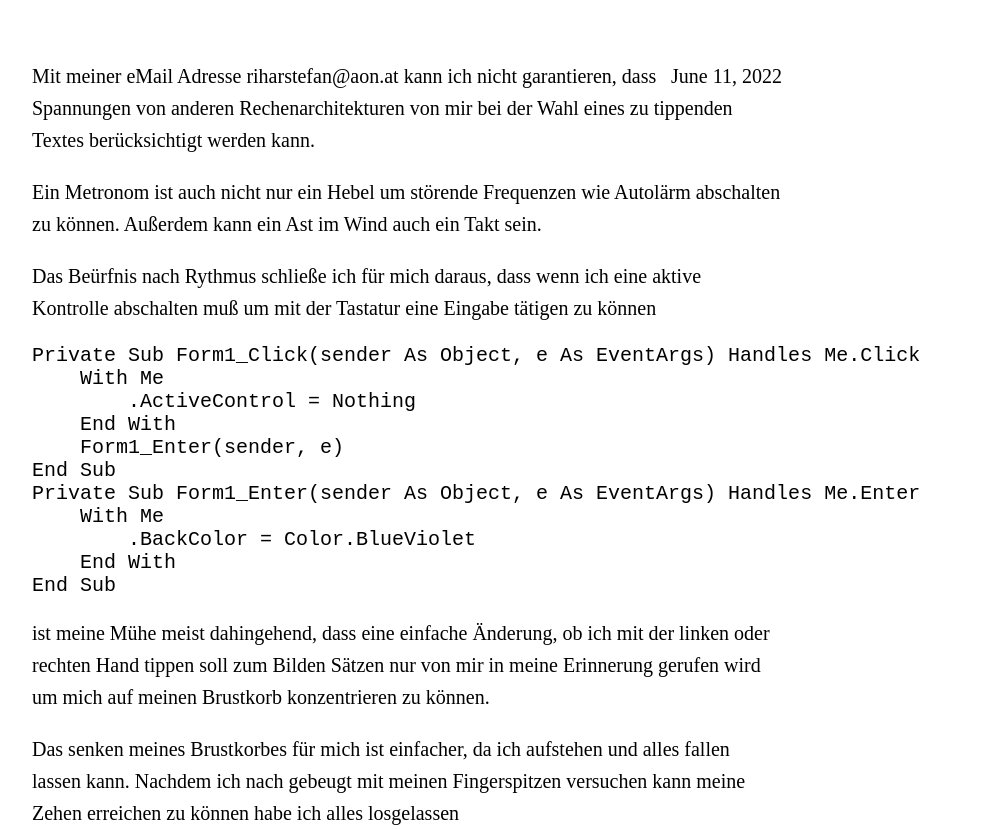
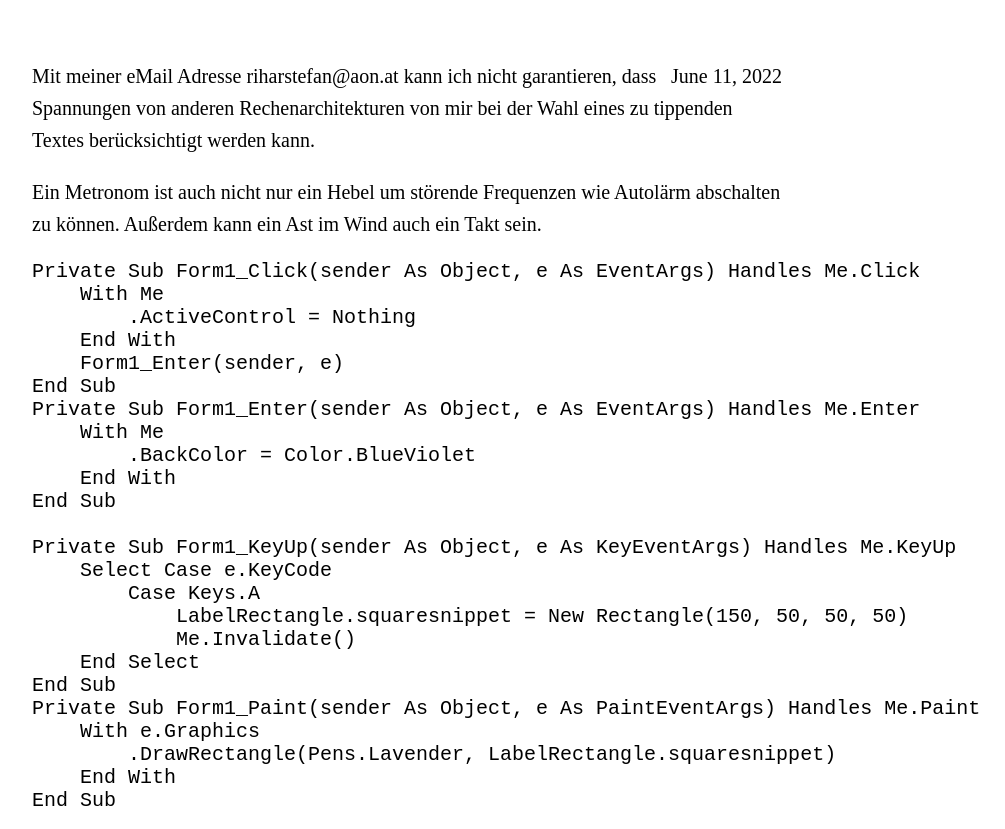
Before and after one commit to ledlightjungledStefan/Osterei, a Jekyll site: the page built from _posts/2022-06-11-Windows10Umgebungsvariablen.markdown, in a window 1280 px wide and 1400 px high, scrolled down 246 px. Shown: the top 829 px of the window, without its empty margins (233-1238 px from the left). Built offline with Jekyll 4.4.1, drawn with Linux system fonts in a browser that asks for light colours; some web fonts are replaced; some of the changed text lies outside the part shown; grey boxes are pictures that could not be loaded.

Commit message:
Update 2022-06-11-Windows10Umgebungsvariablen.markdown

```diff
--- a/_posts/2022-06-11-Windows10Umgebungsvariablen.markdown
+++ b/_posts/2022-06-11-Windows10Umgebungsvariablen.markdown
@@ -12,9 +12,6 @@
 Ein Metronom ist auch nicht nur ein Hebel um störende Frequenzen wie Autolärm abschalten zu können. Außerdem
 kann ein Ast im Wind auch ein Takt sein.
 
-Das Beürfnis nach Rythmus schließe ich für mich daraus, dass wenn ich eine aktive Kontrolle abschalten muß um
-mit der Tastatur eine Eingabe tätigen zu können
-
     Private Sub Form1_Click(sender As Object, e As EventArgs) Handles Me.Click
         With Me
             .ActiveControl = Nothing
@@ -26,17 +23,6 @@
             .BackColor = Color.BlueViolet
         End With
     End Sub
-
-ist meine Mühe meist dahingehend, dass eine einfache Änderung, ob ich mit der linken oder rechten Hand tippen soll
-zum Bilden Sätzen nur von mir in meine Erinnerung gerufen wird um mich auf meinen Brustkorb konzentrieren zu können.
-
-Das senken meines Brustkorbes für mich ist einfacher, da ich aufstehen und alles fallen lassen kann. Nachdem ich nach
-gebeugt mit meinen Fingerspitzen versuchen kann meine Zehen erreichen zu können habe ich alles losgelassen
-
-und erkenne immer nur den nächsten Atemzug zum einatmen. Und wieder loslassen.
-![image](https://user-images.githubusercontent.com/75255909/173179517-385f29eb-c15e-4d92-90ae-38c3e6153a18.png)
-
-Nun ich konnte meine Atemübungen solange machen bis ich wieder eine Taste gedrückt haben werde.
 
     Private Sub Form1_KeyUp(sender As Object, e As KeyEventArgs) Handles Me.KeyUp
         Select Case e.KeyCode
@@ -51,32 +37,13 @@
         End With
     End Sub
 
-Diesmal mit dem Ergebnis, dass ein helleres Quadrat als die Hintergrundfarbe sichtbar gewesen ist. Dann kann
-ich wieder loslassen und mich auf meine "Ecke" konzentrieren. Für die nächste Übung.
+Das senken meines Brustkorbes für mich ist einfacher, da ich aufstehen und alles fallen lassen kann. Nachdem ich nach
+gebeugt mit meinen Fingerspitzen versuchen kann meine Zehen erreichen zu können habe ich alles losgelassen
+
+und erkenne immer nur den nächsten Atemzug zum einatmen. Und wieder loslassen.
+![image](https://user-images.githubusercontent.com/75255909/173179517-385f29eb-c15e-4d92-90ae-38c3e6153a18.png)
 
 ![image](https://user-images.githubusercontent.com/75255909/173179614-4db4f32c-80ae-4a8f-9dc1-eeebe20acd23.png)
+![image](https://user-images.githubusercontent.com/75255909/173193399-2e47f634-4893-4452-bba8-ac6d1e08dfdd.png)
 
-Der Raum meines Herzens ist weit und frei.
-Ich empfinde die Leichtigkeit eines offenen Herzens.
-
-Ich lebe in Liebe und Mitgefühl für alle Geschöpfe.
-
-https://docs.microsoft.com/en-us/office/vba/language/reference/user-interface-help/keypress-event
-
-![image](https://user-images.githubusercontent.com/75255909/173191026-6d5a2ef5-82d5-4b84-be9a-00b5d5996d32.png)
-
-Nun, Speicherstellen, im englischem storage units, kann alles in Reichweite eines Lebewesens sein. Möglicherweise,
-ich muss mich nicht festlegen gibt es deswegen IoT internet of things.
-
-Also könnte alles auch eine Tastatur sein den Betriebssysteme kann es auch ohne geometrische Formen geben. Algen,
-Überwucherungen gLYPHOSATMüllberge. Mit der Programmiersprache Visual Basic dot Net können sie alles drücken für
-
-ihre Programme und Zuweisungen bis auf eine Enter Taste, eine Tabulatortaste, die Pfeiltasten rechts unten oder
-SEHR SPANNEND WENN SIE EINEN BUTTON HABEN UND EINE TEXTBOX SO IN ETWA ZWEI KONTROLLEN DÜRFEN SIE NICHT ZWISCHEN
-
-DEN KONTROLLEN WECHSELN MIT EINER TASTE. Sprich sie können sowohl Kontrollen definieren als auch alle erdenklichen
-Schriftformen nur müssen sie schon bestehende Zeichen verwenden um zwischen Kontrollen wechseln zu können.
-
-![image](https://user-images.githubusercontent.com/75255909/173191345-e2dc778c-3ee5-462c-8d42-cf1c0ce849b9.png)
-
-![image](https://user-images.githubusercontent.com/75255909/173191378-5dff3cb8-5c4e-4b4a-952e-57da77786924.png)
+![image](https://user-images.githubusercontent.com/75255909/173193472-60d7829a-2102-4596-8432-d02603950b53.png)
```
